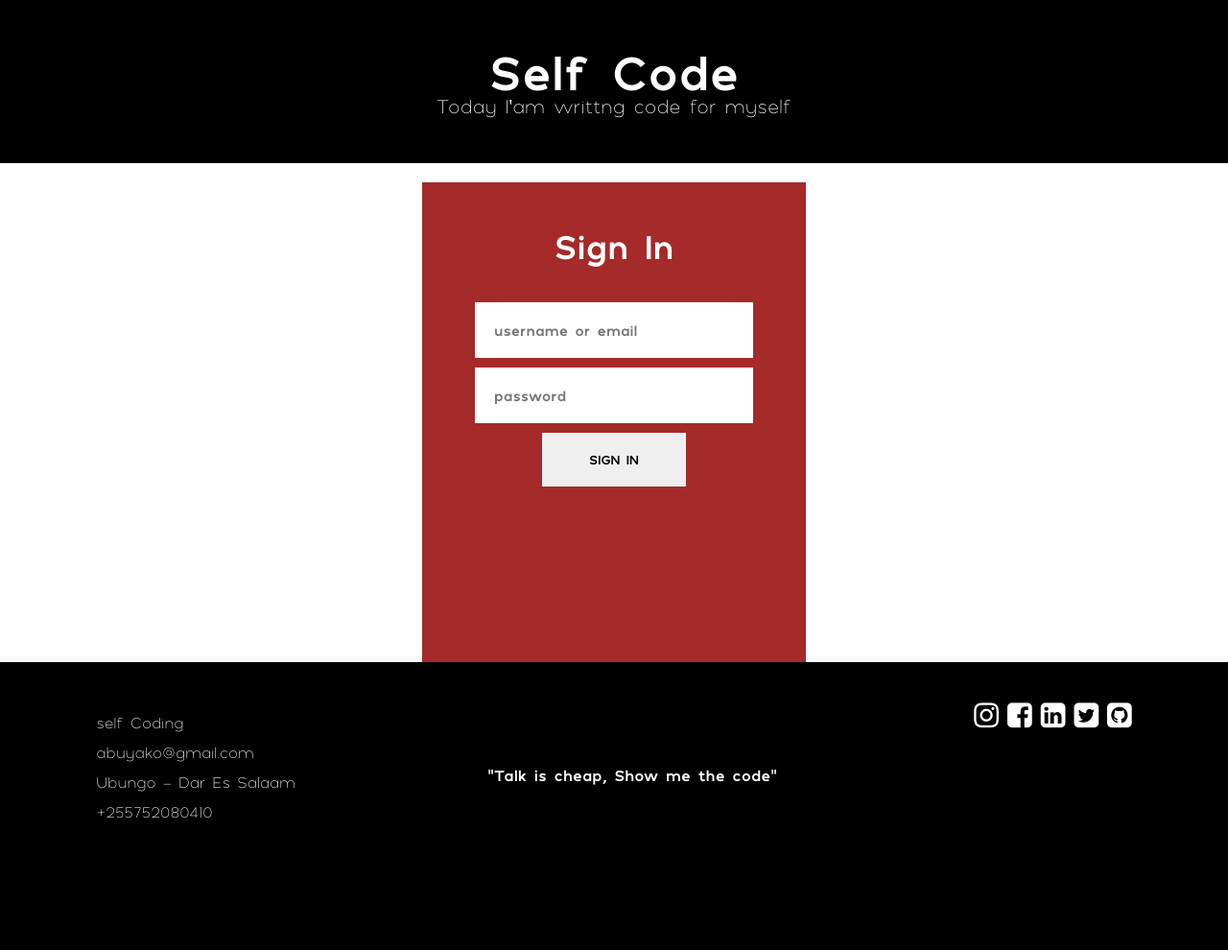
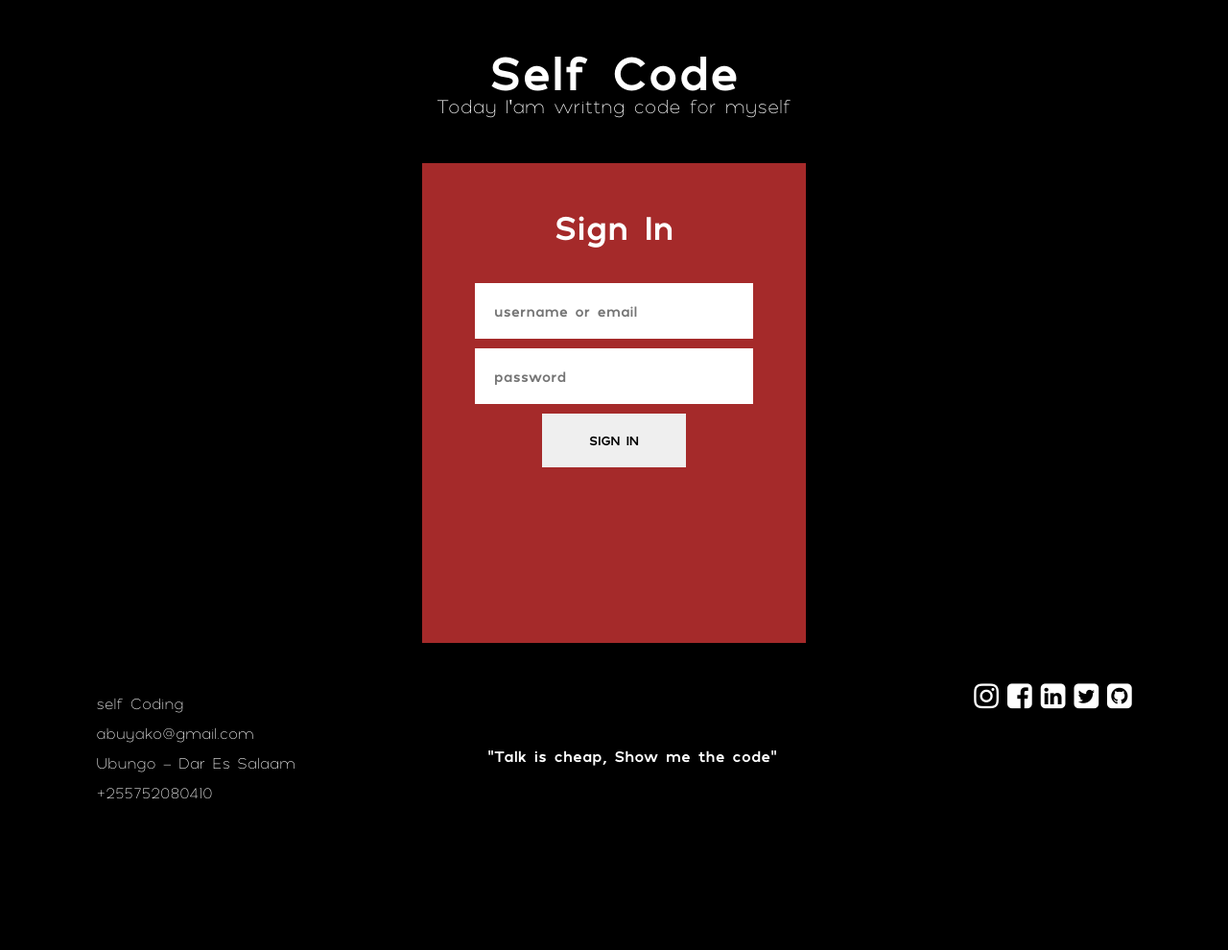
Before and after one commit to abuyako/Self-Code, a PHP site: page / in a window 1280 px wide. Shown: the whole page at 96% size. After the commit the page ends 833 px from the top, so only its background shows below. Run offline with PHP 8.4, Linux system fonts and the light colour scheme.

Commit message:
Adding the background color on the login

```diff
--- a/assets/css/login-form.css
+++ b/assets/css/login-form.css
@@ -1,7 +1,7 @@
 .login {
     display: flex;
     justify-content: center;
-    margin-top: 20px;
+    background-color: #000000;
 }
 .login-forms {
     width: 400px;
```
